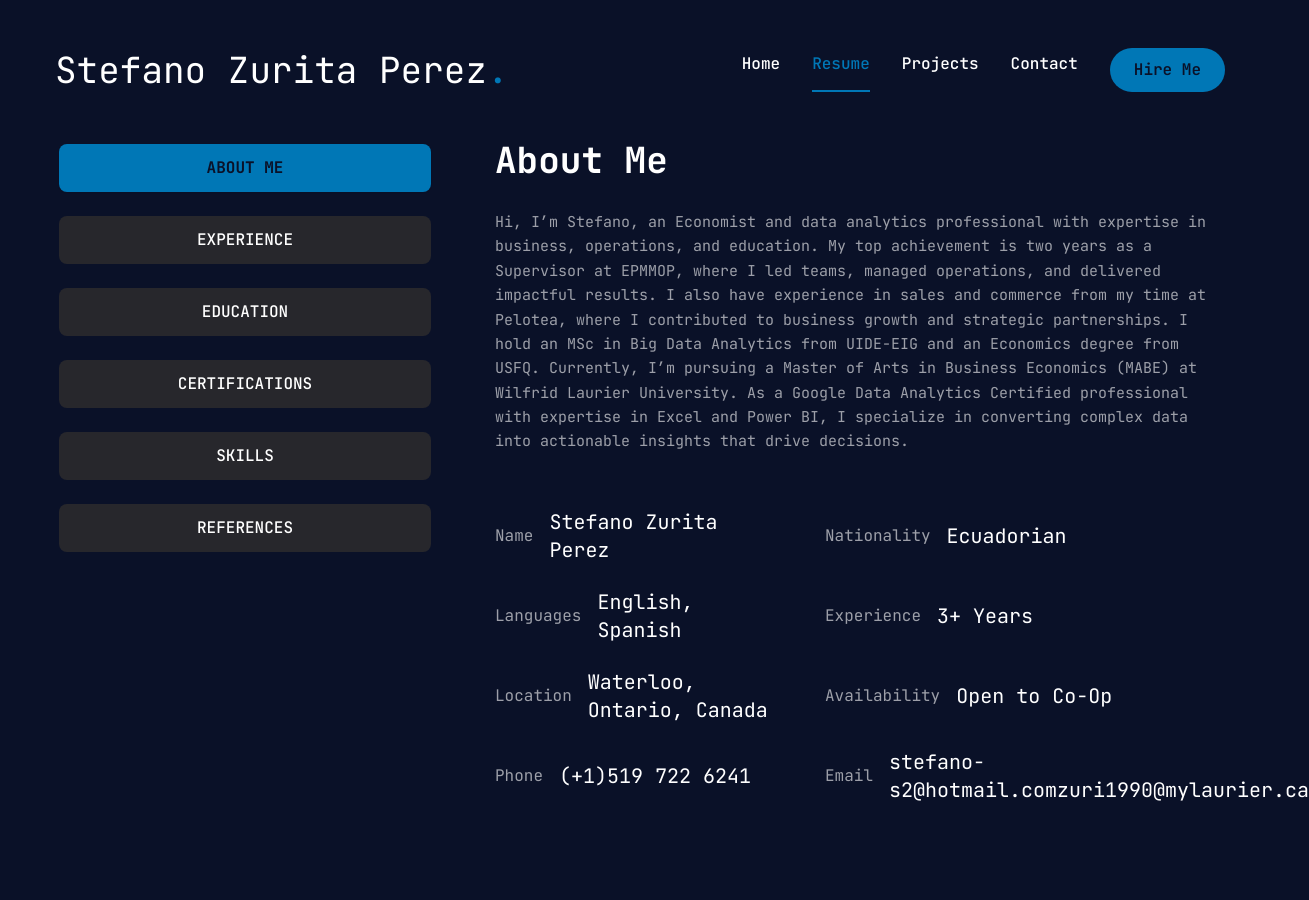
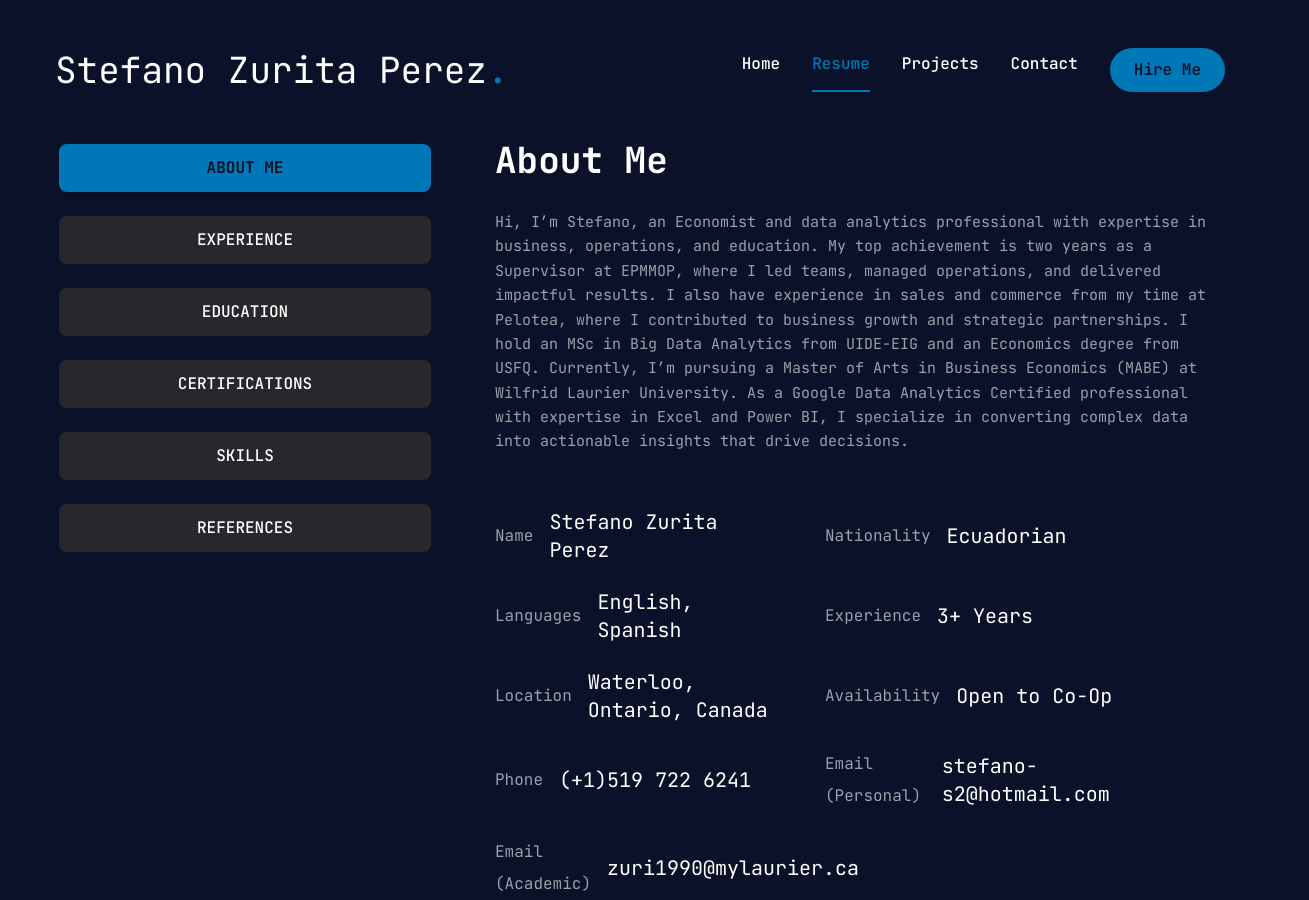
Before and after one commit to stefanoz99/myPortfolio, a Next.js app: page /resume in a window 1280 px wide. Shown: the whole page, 1309 px wide, since content can reach past the window. Before the commit the page ends 804 px from the top, so only its background shows below. Built offline with nearby package versions, Linux system fonts and the light colour scheme.

Commit message:
Update page.jsx

```diff
--- a/app/resume/page.jsx
+++ b/app/resume/page.jsx
@@ -82,9 +82,12 @@ const about = {
       fieldValue: "(+1)519 722 6241"
     },
     {
-      fieldName: "Email",
-      fieldValue: ["stefano-s2@hotmail.com", "zuri1990@mylaurier.ca"]
-
+       fieldName: "Email (Personal)",
+      fieldValue: "stefano-s2@hotmail.com"
+    },
+    {
+      fieldName: "Email (Academic)",
+      fieldValue: "zuri1990@mylaurier.ca"
     },
   ]
 };
```
